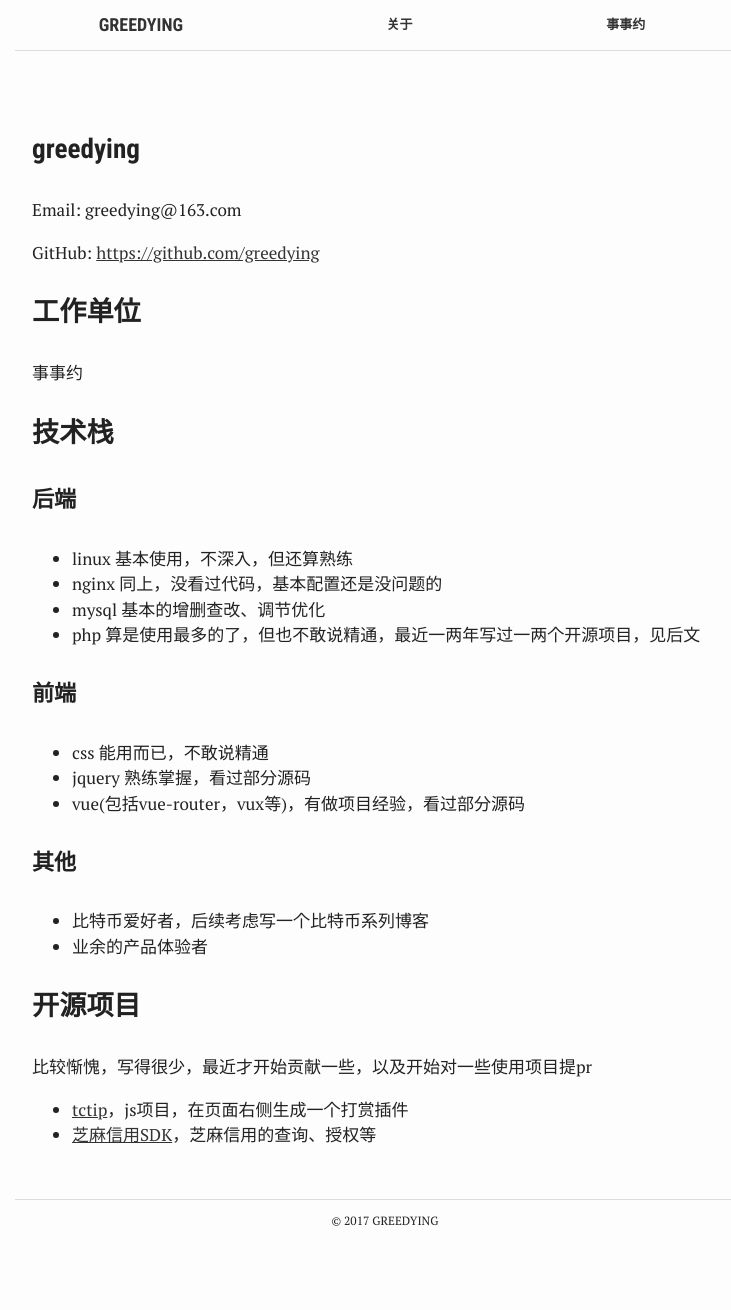
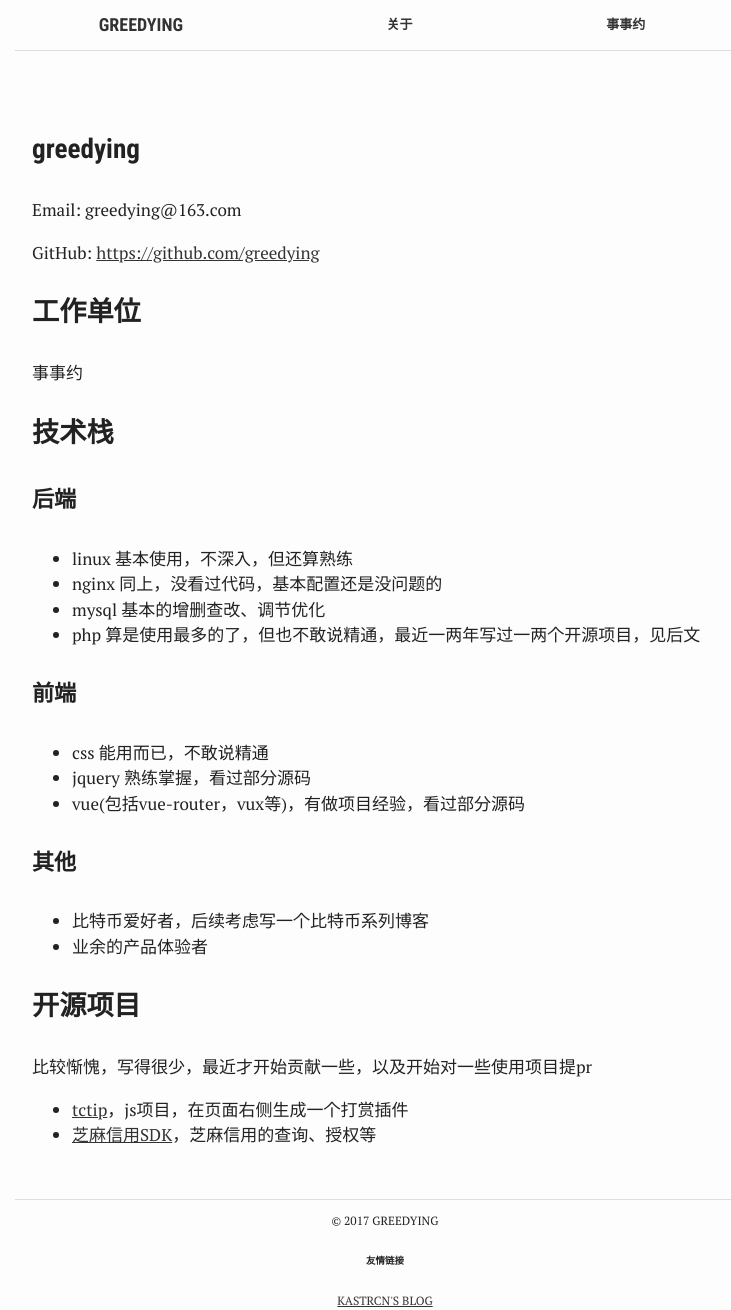
Before and after one commit to greedying/greedying, a Jekyll site: the page built from about.md, in a window 1280 px wide. Shown: the whole page, without its empty margins (255-986 px from the left). Built offline with Jekyll 4.4.1, drawn with Linux system fonts in a browser that asks for light colours; comment, search, counter and statistics services are not loaded; before the commit the page ends 1246 px from its top, so only the background shows below that.

Commit message:
友情链接

```diff
--- a/_includes/footer.html
+++ b/_includes/footer.html
@@ -1,5 +1,9 @@
 <footer class="blog-footer content-wrapper">
   <p>&copy; <span class="full-year"></span> {{ site.title }}</p>
+  <div>
+    <h6>友情链接</h6>
+    <a href="http://zhaotian.info/" target="_blank">Kastrcn's blog</a>
+  </div>
 </footer>
 <script src="{{ site.baseurl }}/assets/js/scripts.js"></script>
 
```
